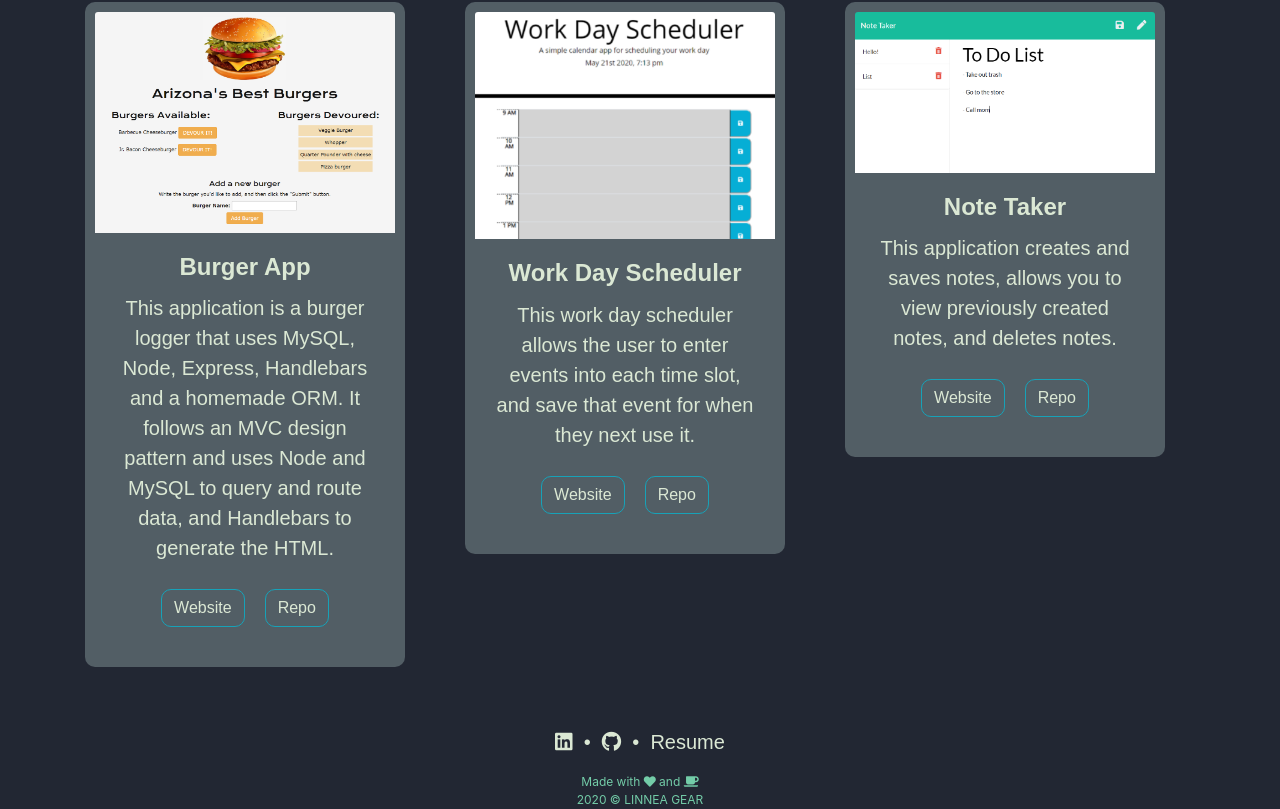
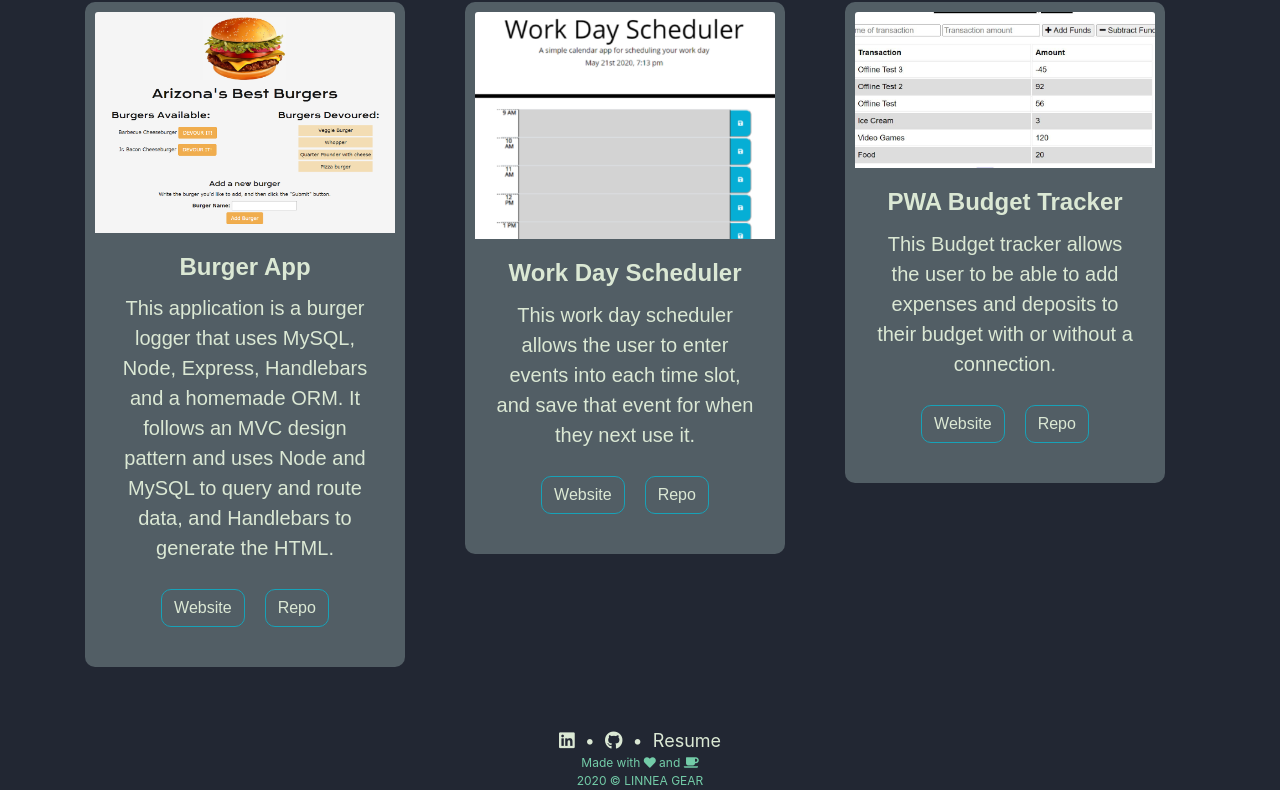
Before and after one commit to linneagear/ReactPortfolio, a React (Create React App) app in the folder portfolio/: page /projects in a window 1280 px wide. Shown: the part 917-1726 px from the top of the page. Built offline with nearby package versions, Linux system fonts and the light colour scheme.

Commit message:
Fixed button links to a tags

```diff
--- a/portfolio/src/components/Footer.js
+++ b/portfolio/src/components/Footer.js
@@ -4,8 +4,8 @@ import "./style.css";
 function Footer() {
   return (
     <footer className="footer">
-      <p class="footerLinks">
-        {/* add padding and spacing in between words */}
+      <section class="footerLinks">
+
         {/* LinkedIn */}
         <a href="https://www.linkedin.com/in/linnea-gear/" ><i
           class="fab fa-linkedin"></i></a>
@@ -16,7 +16,7 @@ function Footer() {
         <a href="https://github.com/linneagear/Resume/raw/master/Linnea_Gear_Resume%20(2).pdf" >
           Resume
         </a>
-        </p>
+      </section>
       Made with <i class="fas fa-heart"></i> and <i class="fas fa-coffee"></i>
       <br></br>
       <span >
--- a/portfolio/src/components/pages/Projects.js
+++ b/portfolio/src/components/pages/Projects.js
@@ -6,7 +6,7 @@ import image2 from "../../images/moveme.png"
 import image3 from "../../images/completedHTML.png"
 import image4 from "../../images/Capture.PNG"
 import image5 from "../../images/scheduler.PNG"
-import image6 from "../../images/notes.png"
+import image6 from "../../images/budgetTracker.jpg"
 
 function Projects() {
   return (
@@ -25,8 +25,8 @@ function Projects() {
                 The wellyes app is a helpful tool to track different goals by the user's choice, to help with their
                 mental health.
           </Card.Text>
-              <button type="button" class="btn btn-outline-info" href="https://glacial-meadow-97517.herokuapp.com/">Website</button>
-              <button type="button" class="btn btn-outline-info" href="https://github.com/linneagear/the-a-team-project-2">Repo</button>
+              <a type="button" class="btn btn-outline-info" href="https://glacial-meadow-97517.herokuapp.com/">Website</a>
+              <a type="button" class="btn btn-outline-info" href="https://github.com/linneagear/the-a-team-project-2">Repo</a>
             </Card.Body>
           </div>
         </div>
@@ -39,8 +39,8 @@ function Projects() {
               <Card.Text>
                 The MoveMe app is a helpful tool for finding movers, storage, or where to rent a truck in your area.
            </Card.Text>
-              <button type="button" class="btn btn-outline-info" href="https://move-me-by-glass.netlify.app/">Website</button>
-              <button type="button" class="btn btn-outline-info" href="https://github.com/Dayman628/move-me">Repo</button>
+              <a class="btn btn-outline-info" href="https://move-me-by-glass.netlify.app/">Website</a>
+              <a type="button" class="btn btn-outline-info" href="https://github.com/Dayman628/move-me">Repo</a>
             </Card.Body>
           </div>
         </div>
@@ -55,8 +55,8 @@ function Projects() {
                 will prompt the user for information about the team manager and then information about the team
                 members.
            </Card.Text>
-              <button type="button" class="btn btn-outline-info" href="https://www.youtube.com/watch?v=1m_SW-wQEZY&feature=youtu.be">Video Demo</button>
-              <button type="button" class="btn btn-outline-info" href="https://github.com/linneagear/templateEngine">Repo</button>
+              <a type="button" class="btn btn-outline-info" href="https://www.youtube.com/watch?v=1m_SW-wQEZY&feature=youtu.be">Video Demo</a>
+              <a type="button" class="btn btn-outline-info" href="https://github.com/linneagear/templateEngine">Repo</a>
             </Card.Body>
           </div>
         </div>
@@ -77,8 +77,8 @@ function Projects() {
                 generate
                 the HTML.
             </Card.Text>
-              <button type="button" class="btn btn-outline-info" href="https://agile-shelf-65251.herokuapp.com/">Website</button>
-              <button type="button" class="btn btn-outline-info" href="https://github.com/linneagear/burger">Repo</button>
+              <a type="button" class="btn btn-outline-info" href="https://agile-shelf-65251.herokuapp.com/">Website</a>
+              <a type="button" class="btn btn-outline-info" href="https://github.com/linneagear/burger">Repo</a>
             </Card.Body>
           </div>
         </div>
@@ -93,8 +93,8 @@ function Projects() {
                 when
                 they next use it.
             </Card.Text>
-              <button type="button" class="btn btn-outline-info" href="https://linneagear.github.io/WorkDayScheduler/">Website</button>
-              <button type="button" class="btn btn-outline-info" href="https://github.com/linneagear/WorkDayScheduler">Repo</button>
+              <a type="button" class="btn btn-outline-info" href="https://linneagear.github.io/WorkDayScheduler/">Website</a>
+              <a type="button" class="btn btn-outline-info" href="https://github.com/linneagear/WorkDayScheduler">Repo</a>
             </Card.Body>
           </div>
         </div>
@@ -103,13 +103,12 @@ function Projects() {
           <div class="projectCard" style={{ width: '20rem' }}>
             <Card.Img variant="top" src={image6} />
             <Card.Body>
-              <Card.Title className="cardTitle">Note Taker</Card.Title>
+              <Card.Title className="cardTitle">PWA Budget Tracker</Card.Title>
               <Card.Text>
-                This application creates and saves notes, allows you to view previously created notes, and deletes
-                notes.
+                This Budget tracker allows the user to be able to add expenses and deposits to their budget with or without a connection.
                   </Card.Text>
-              <button type="button" class="btn btn-outline-info" href="https://morning-dusk-54935.herokuapp.com/">Website</button>
-              <button type="button" class="btn btn-outline-info" href="https://github.com/linneagear/NoteTaker">Repo</button>
+              <a type="button" class="btn btn-outline-info" href="https://aqueous-thicket-75974.herokuapp.com/">Website</a>
+              <a type="button" class="btn btn-outline-info" href="https://github.com/linneagear/PWA_BudgetTracker">Repo</a>
             </Card.Body>
           </div>
         </div>
--- a/portfolio/src/components/pages/home.css
+++ b/portfolio/src/components/pages/home.css
@@ -1,5 +1,4 @@
 .intro {
-
     text-align: center;
     color: #DBE8D4;
 }
@@ -8,6 +7,7 @@
     font-family: 'Titillium Web', sans-serif;
     font-size: 100px;
     color: #73CCA8;
+    margin-top: 30px;
 }
 
 p {
--- a/portfolio/src/components/style.css
+++ b/portfolio/src/components/style.css
@@ -31,6 +31,7 @@ div[data-reactroot] {
 
 .footerLinks {
   color: #DBE8D4;
+  font-size: 18px;
 }
 
   li {
--- a/portfolio/src/projects.json
+++ b/portfolio/src/projects.json
@@ -4,7 +4,8 @@
         "title": "Wellyes App",
         "info": "The wellyes app is a helpful tool to track different goals by the user's choice to help with their mental health.",
         "website": "https://glacial-meadow-97517.herokuapp.com/",
-        "github": "https://github.com/linneagear/the-a-team-project-2"
+        "github": "https://github.com/linneagear/the-a-team-project-2",
+        "image": "./images/Capture.PNG"
     },
     {
         "id": 2,
```
Also changed, not shown: portfolio/src/images/budgetTracker.jpg (added), portfolio/src/images/notes.png (deleted).
